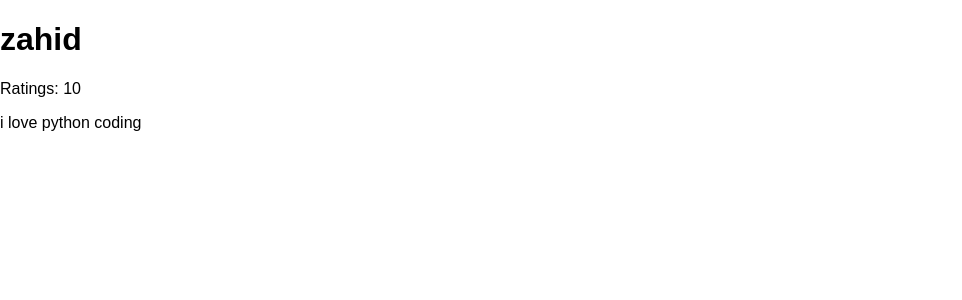
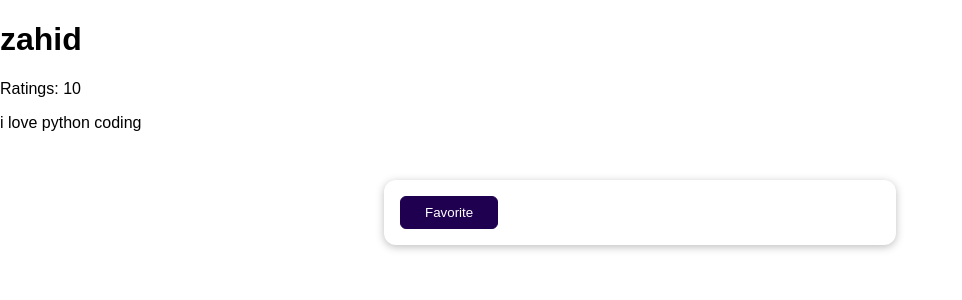
Before and after one commit to ZahidAfridi7/feedback-ClassBasedViews, a Django app: page /reviews/1 in a window 1280 px wide. Shown: the top 300 px of the page, without its empty margins (0-962 px from the left). Run offline with Django 4.2, Linux system fonts and the light colour scheme; data comes from the database, SQL or seed files in the repository; both versions use the stored data as it was after the commit.

Commit message:
new files added and some changes made

```diff
--- a/reviews/templates/reviews/single-review.html
+++ b/reviews/templates/reviews/single-review.html
@@ -5,4 +5,13 @@
  <h1>{{ reviews.user_name }}</h1>
  <p>Ratings: {{ reviews.ratting }}</p>
  <p>{{ reviews.review_text }}</p>
-{% endblock %}
+ {%if is_favorite %}
+ <p> Added to Favorite </p>
+ {% else %}
+ <form action="/reviews/favorite" method="POST">
+   {% csrf_token %}
+    <input type="hidden" name="review_id" value="{{ reviews.id }}">
+ <button>Favorite</button>
+ </from>
+ {% endif %}
+ {% endblock %}
--- a/reviews/urls.py
+++ b/reviews/urls.py
@@ -5,5 +5,6 @@ urlpatterns = [
     path("",views.ReviewView.as_view()),
     path("thank-you",views.ThankyouView.as_view()),
     path("reviews",views.ReviewlistView.as_view()),
-    path("reviews/<int:id>",views.DetailviewView.as_view())
+    path("reviews/favorite",views.AddFavoriteView.as_view()),
+    path("reviews/<int:pk>",views.DetailviewView.as_view())
 ]
--- a/reviews/views.py
+++ b/reviews/views.py
@@ -5,6 +5,7 @@ from .models import Review
 from django.views import View
 from django.views.generic.base import TemplateView
 from .models import Review
+from django.views.generic import DetailView
 
 # Create your views here.
 class ReviewView(View):
@@ -38,12 +39,30 @@ class ReviewlistView(TemplateView):
         review = Review.objects.all()
         context["reviews"] = review
         return context
-class DetailviewView(TemplateView):
+
+class DetailviewView(DetailView):
+    model = Review
     template_name = "reviews/single-review.html"
+    context_object_name = "reviews"
 
-    def get_context_data(self,**kwargs):
+    def get_context_data(self, **kwargs):
         context = super().get_context_data(**kwargs)
-        review_id = kwargs["id"]
-        selected_review = Review.objects.get(pk = review_id)
-        context["reviews"] = selected_review
+        request = self.request
+        favorite_id = request.session.get("favorite_review")
+        context["is_favorite"] = (favorite_id == self.object.id)
         return context
+
+class AddFavoriteView(View):
+    def post(self, request):
+        review_id = request.POST.get("review_id")
+
+        if review_id:
+            try:
+                Review.objects.get(pk=review_id)
+                request.session["favorite_review"] = int(review_id)
+                request.session.modified = True
+                return HttpResponseRedirect(f"/reviews/{review_id}")
+            except Review.DoesNotExist:
+                return HttpResponseRedirect("/reviews/")
+
+        return HttpResponseRedirect("/reviews/")
```
Also changed, not shown: db.sqlite3.
